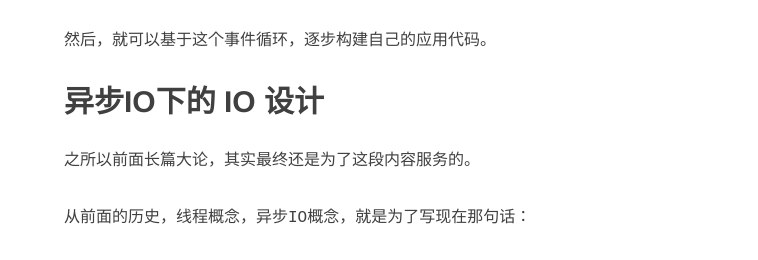
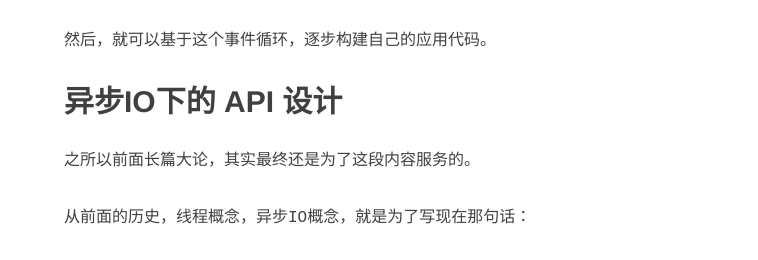
Before and after one commit to microcai/microcai.github.io, a Jekyll site: the page built from _posts/2024-12-13-in-deepth-async.md, in a window 1280 px wide and 900 px high, scrolled down 4071 px. Shown: the part 175-435 px from the top of the window, without its empty margins (239-997 px from the left). Built offline with Jekyll 4.4.1, drawn with Linux system fonts in a browser that asks for light colours; nearby versions of some CDN libraries; comment, search, counter and statistics services are not loaded.

Commit message:
fix typo

```diff
--- a/_posts/2024-12-13-in-deepth-async.md
+++ b/_posts/2024-12-13-in-deepth-async.md
@@ -139,7 +139,7 @@ tags: [c++, cpp, async, iouring, io_uring, IOCP]
 
 然后，就可以基于这个事件循环，逐步构建自己的应用代码。
 
-## 异步IO下的 IO 设计
+## 异步IO下的 API 设计
 
 之所以前面长篇大论，其实最终还是为了这段内容服务的。
 
```
